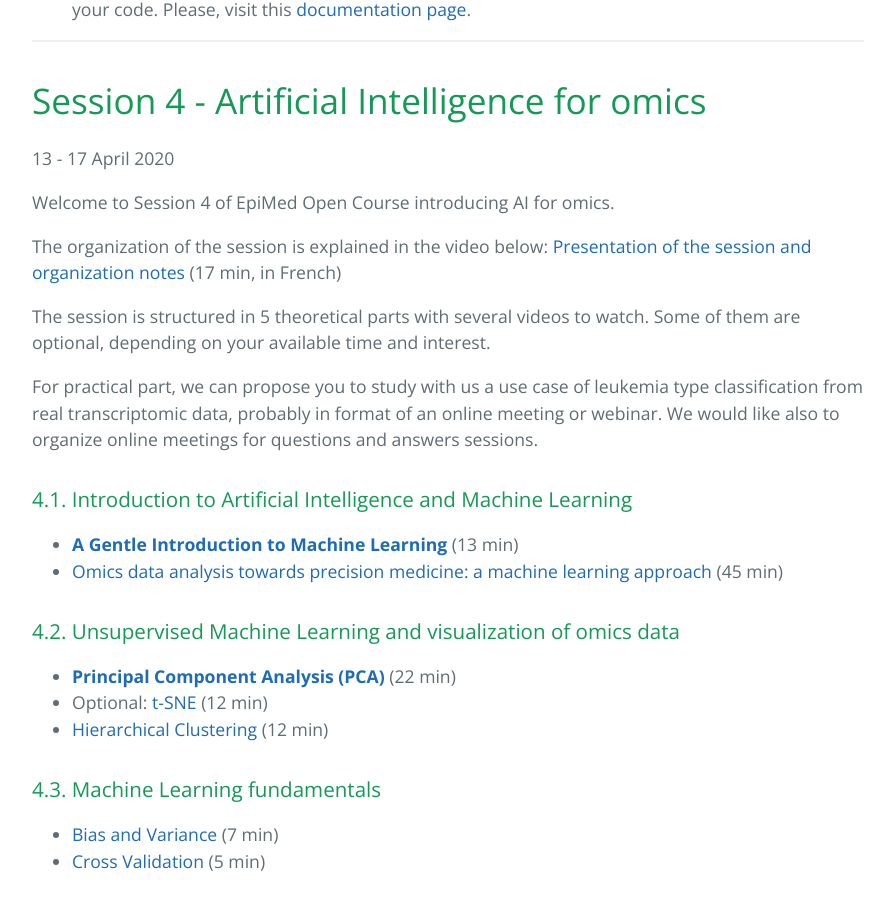
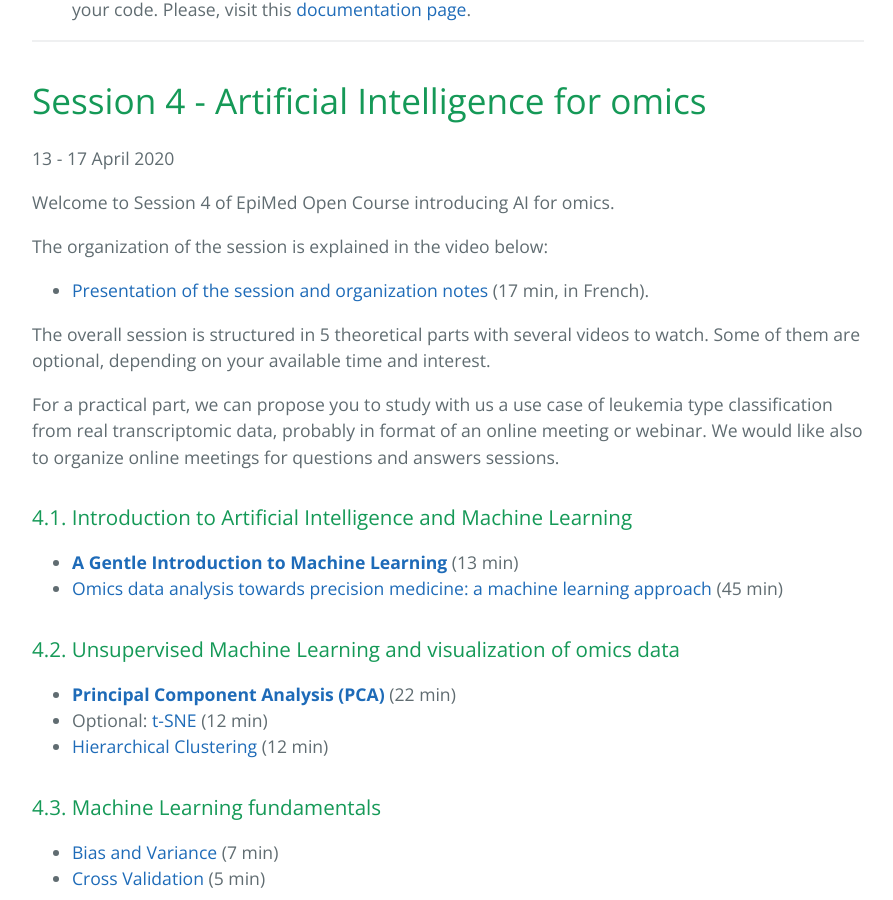
Before and after one commit to epimed/epimed.github.io, a Jekyll site: the page built from index.md, in a window 1280 px wide and 900 px high, scrolled down 2244 px. Shown: the whole window, without its empty margins (192-1085 px from the left). Built offline with Jekyll 4.4.1, drawn with Linux system fonts in a browser that asks for light colours.

Commit message:
Update session 4

```diff
--- a/index.md
+++ b/index.md
@@ -79,11 +79,12 @@
 Welcome to Session 4 of EpiMed Open Course introducing AI for omics.
 
 The organization of the session is explained in the video below:
-<a href="https://www.youtube.com/watch?v=6TdYMot9KUo" target="_blank">Presentation of the session and organization notes</a> (17 min, in French)
 
-The session is structured in 5 theoretical parts with several videos to watch. Some of them are optional, depending on your available time and interest.
+* <a href="https://www.youtube.com/watch?v=6TdYMot9KUo" target="_blank">Presentation of the session and organization notes</a> (17 min, in French).
 
-For practical part, we can propose you to study with us a use case of leukemia type classification from real transcriptomic data, probably in format of an online meeting or webinar. We would like also to organize online meetings for questions and answers sessions.
+The overall session is structured in 5 theoretical parts with several videos to watch. Some of them are optional, depending on your available time and interest.
+
+For a practical part, we can propose you to study with us a use case of leukemia type classification from real transcriptomic data, probably in format of an online meeting or webinar. We would like also to organize online meetings for questions and answers sessions.
 
 
 ### 4.1. Introduction to Artificial Intelligence and Machine Learning
```
